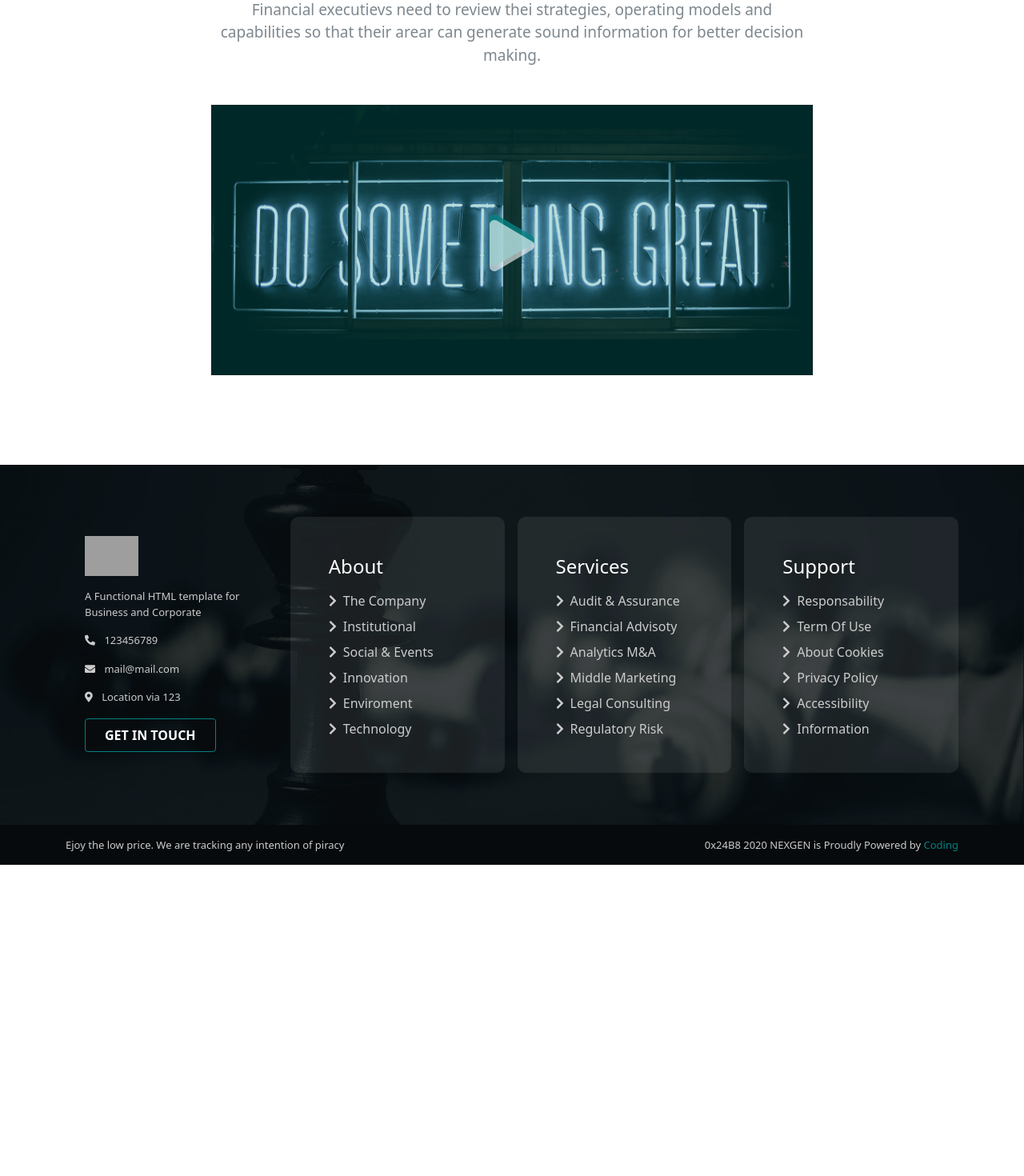
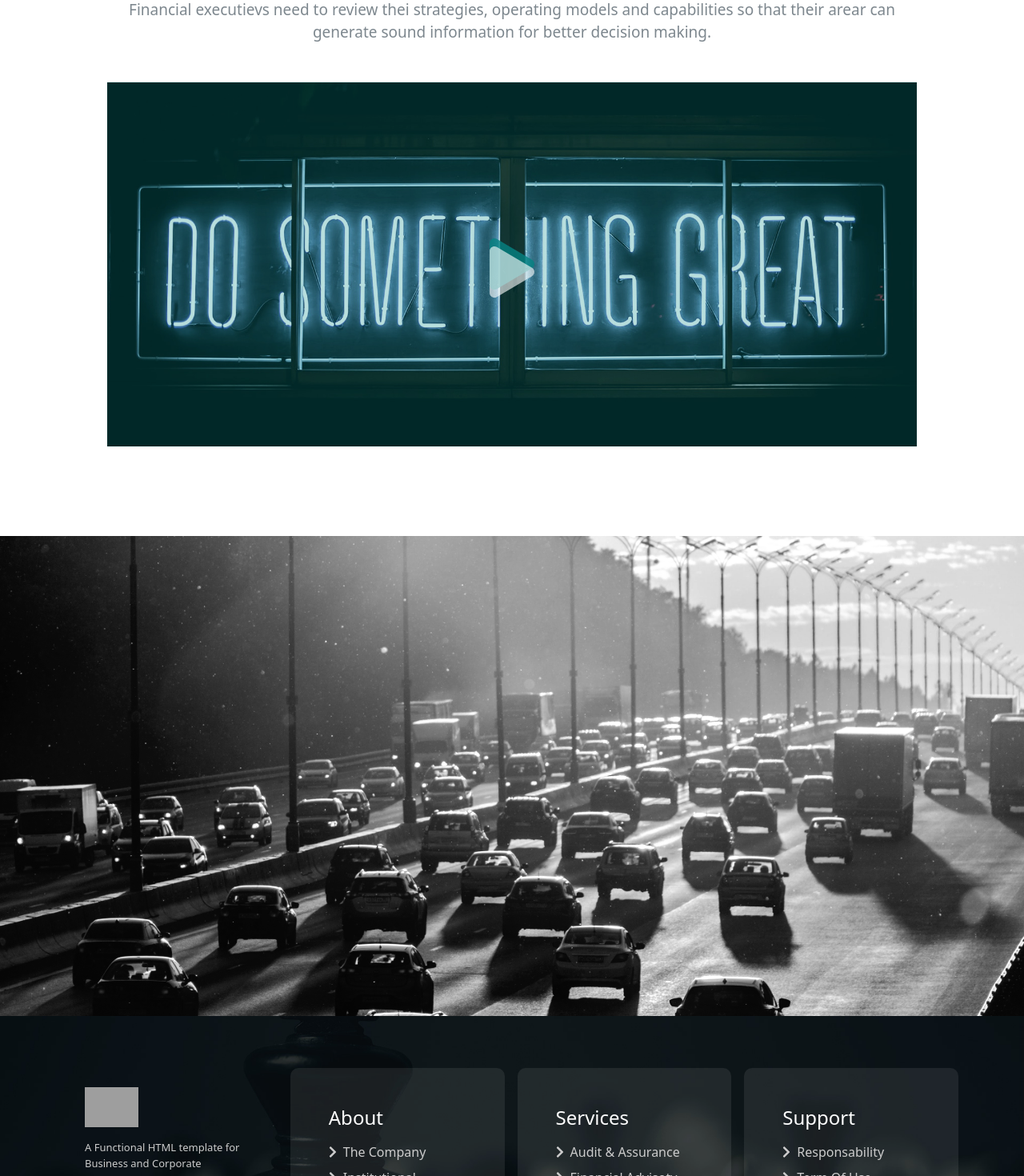
Before and after one commit to patriziosbr/proj-html-vuejs, a Vue app: page / in a window 1280 px wide. Shown: the part 999-2469 px from the top of the page at 80% size. Before the commit the page ends 2080 px from the top, so only its background shows below. Built offline with nearby package versions, Linux system fonts and the light colour scheme; grey boxes are pictures that could not be loaded.

Commit message:
start numbers cars

```diff
--- a/src/components/Main.vue
+++ b/src/components/Main.vue
@@ -2,17 +2,20 @@
   <section>
 
       <Performance />
+      <Numbers />
 
   </section>
 </template>
 
 <script>
 import Performance from "./Performance.vue"
+import Numbers from "./Numbers.vue"
 
 export default {
     name: "Main",
     components: {
-      Performance
+      Performance,
+      Numbers
     }
 }
 </script>
--- /dev/null
+++ b/src/components/Numbers.vue
@@ -0,0 +1,24 @@
+<template>
+  <section class="container-fluid bg-car">
+      <div class="container">
+
+      </div>
+  </section>
+</template>
+
+<script>
+export default {
+    name: "Numbers"
+}
+</script>
+
+<style lang="scss" scoped>
+    .bg-car {
+        height: 600px;
+        background-image: url(../assets/images/cars.jpg);
+        background-position: center;
+        background-size: cover;
+        filter:  contrast(150%) grayscale(100%);
+    }
+
+</style>
--- a/src/components/Performance.vue
+++ b/src/components/Performance.vue
@@ -1,6 +1,6 @@
 <template>
   <section class="container-fluid bg-white">
-        <div class="mainHeading text-center mx-auto">
+        <div class="mainHeading text-center mx-auto container">
             <h5 class="text-uppercase my-4" >introduction video</h5>
             <h1 class="my-4">Advisory <span>Performance</span></h1>
             <p class="my-5">Financial executievs need to review thei strategies, operating models and capabilities so that their arear can generate sound information for better decision making.</p>
@@ -24,11 +24,8 @@ export default {
 @import "../style/vars.scss";
 
     .bg-white{
-        // height: 600px;
         background-color: #fff;
-
         .mainHeading {
-            width: 70%;
             padding: 64px;
             h5 {
                 font-size: 18px;
```
Also changed, not shown: src/assets/images/cars.jpg (added).
